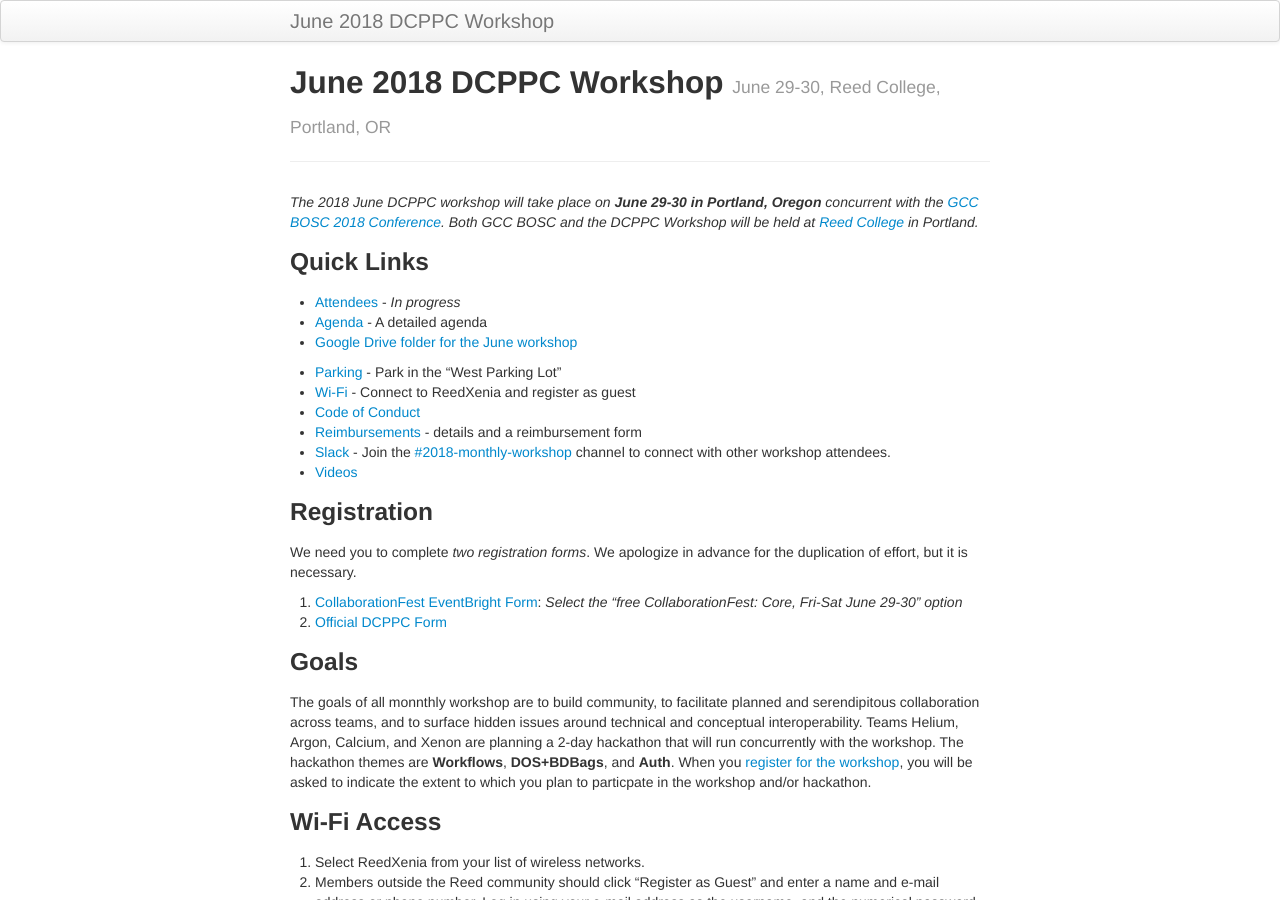
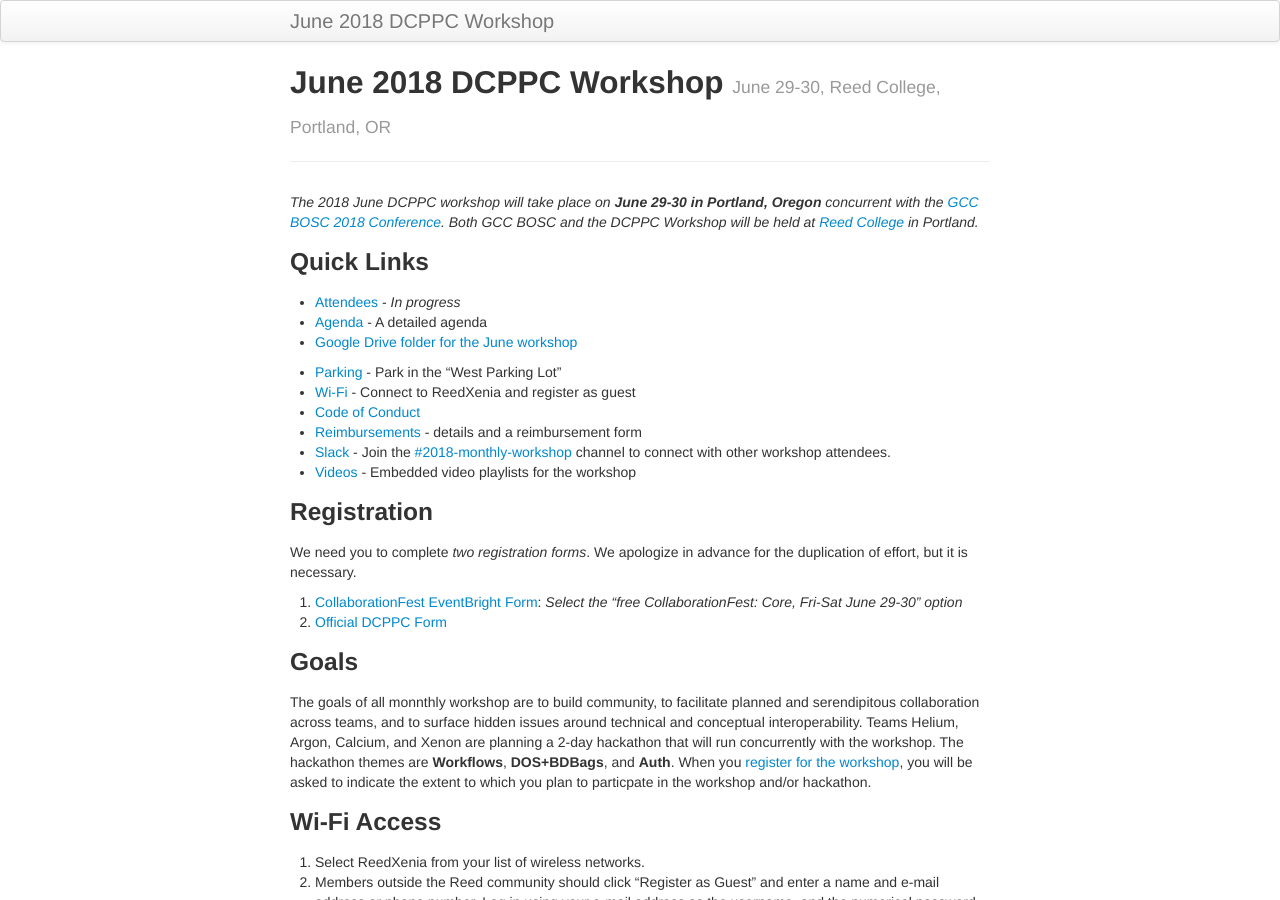
Before and after one commit to dcppc/2018-june-workshop, a Jekyll site: the page built from docs/index.md, in a window 1280 px wide and 900 px high. Built offline with Jekyll 4.4.1, drawn with Linux system fonts in a browser that asks for light colours.

Commit message:
add videos

```diff
--- a/docs/index.md
+++ b/docs/index.md
@@ -20,7 +20,7 @@ in Portland._
 - [Code of Conduct](https://github.com/dcppc/dcppc-workshops/blob/master/CODE_OF_CONDUCT.md)
 - [Reimbursements](./reimbursements) - details and a reimbursement form
 - [Slack](https://nih-dcppc.slack.com/messages/CAMLGP27N/convo/GANQFSGAD-1528381202.000599/) - Join the [#2018-monthly-workshop](https://nih-dcppc.slack.com/messages/CAMLGP27N/convo/GANQFSGAD-1528381202.000599/) channel to connect with other workshop attendees.
-- [Videos](./videos.md)
+- [Videos](./videos.md) - Embedded video playlists for the workshop
 
 ### Registration
 
```
